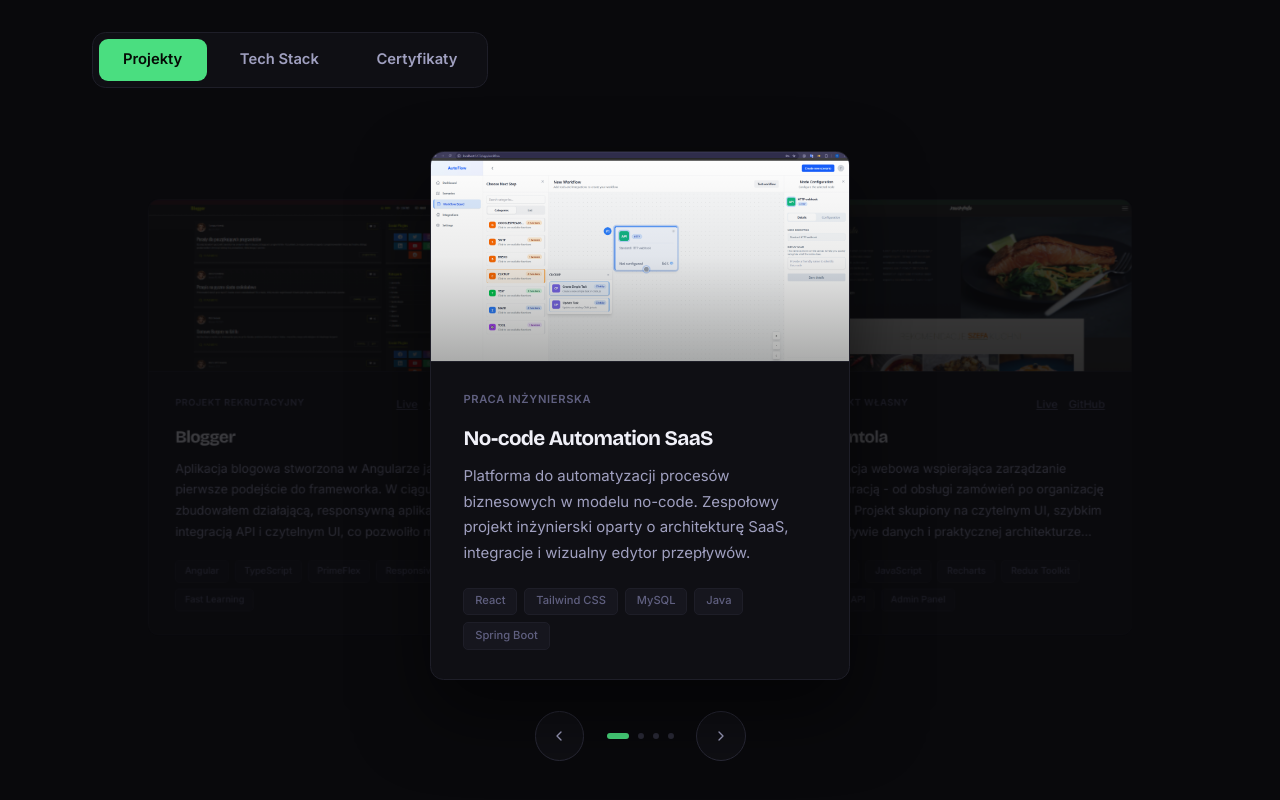
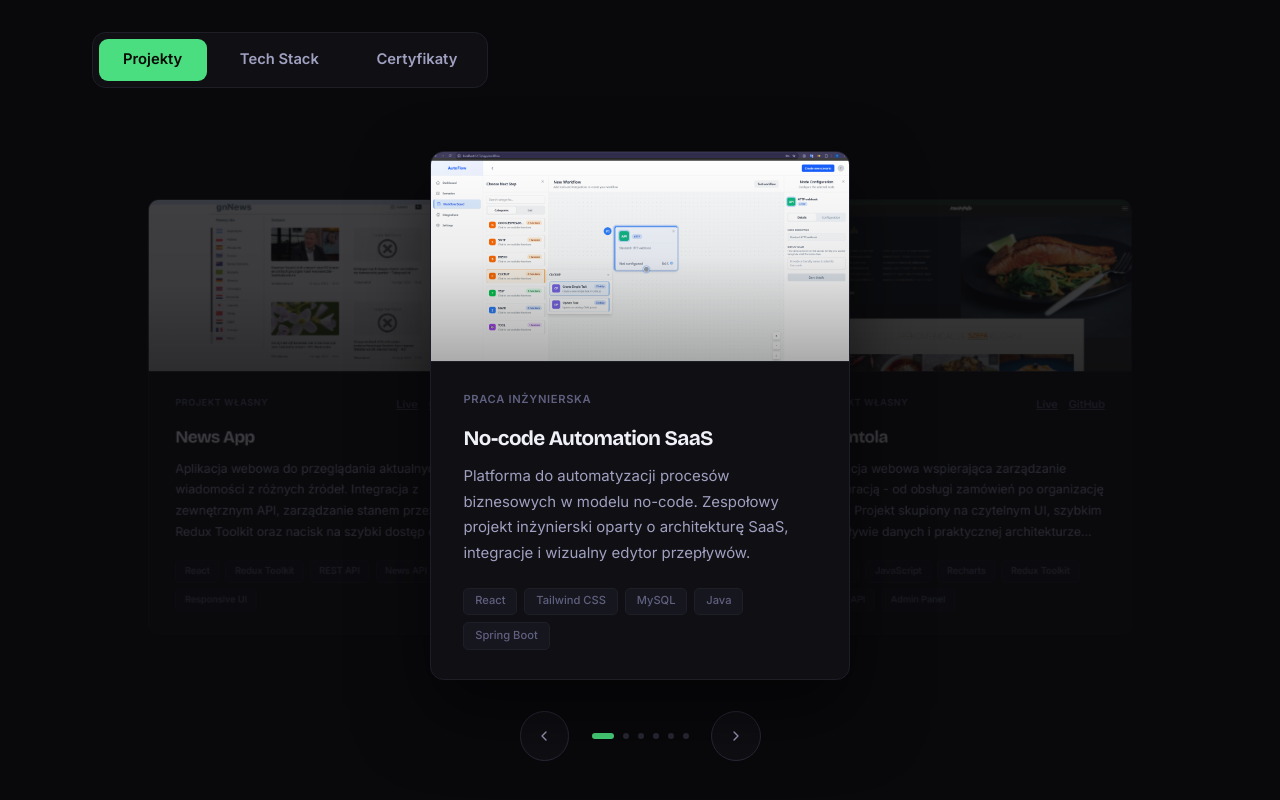
Before and after one commit to Vekaltor/portfolio, a React (Vite) app: page / in a window 1280 px wide. Shown: the part 2086-2886 px from the top of the page. Built offline with nearby package versions, Linux system fonts and the light colour scheme.

Commit message:
IMPLEMENTED new projects

```diff
--- a/src/constants/content.ts
+++ b/src/constants/content.ts
@@ -95,14 +95,21 @@ export const PROJECTS: Project[] = [
         previewSrc: '/ravintola-preview.png',
     },
     {
-        bg: 'rgba(37,99,235,.16)',
-        badgeKey: 'p3.b',
-        titleKey: 'p3.t',
-        descKey: 'p3.d',
-        chips: ['React', 'Redux Toolkit', 'REST API', 'News API', 'Responsive UI'],
-        github: 'https://github.com/Vekaltor/news-app',
-        previewSrc: '/news-app-preview.png',
-        live: 'https://vekaltor.github.io/news-app/en',
+        bg: 'rgba(124,58,237,.16)',
+        badgeKey: 'p5.b',
+        titleKey: 'p5.t',
+        descKey: 'p5.d',
+        chips: ['React', 'TypeScript', 'Socket.io', 'Redux Toolkit', 'MongoDB', 'Redis', 'styled-components'],
+        github: 'https://github.com/Vekaltor/react-chat',
+        previewSrc: '/react-chat-preview.png',
+    },
+    {
+        bg: 'rgba(124,58,237,.10)',
+        badgeKey: 'p6.b',
+        titleKey: 'p6.t',
+        descKey: 'p6.d',
+        chips: ['Node.js', 'Express', 'Socket.io', 'MongoDB', 'Redis', 'JWT', 'nodemailer'],
+        github: 'https://github.com/Vekaltor/react-chat-api',
     },
     {
         bg: 'rgba(225,29,72,.16)',
@@ -113,7 +120,17 @@ export const PROJECTS: Project[] = [
         github: 'https://github.com/Vekaltor/blogger',
         previewSrc: '/blogger-preview.png',
         live: 'https://vekaltor.github.io/blogger/',
-    }
+    },
+    {
+        bg: 'rgba(37,99,235,.16)',
+        badgeKey: 'p3.b',
+        titleKey: 'p3.t',
+        descKey: 'p3.d',
+        chips: ['React', 'Redux Toolkit', 'REST API', 'News API', 'Responsive UI'],
+        github: 'https://github.com/Vekaltor/news-app',
+        previewSrc: '/news-app-preview.png',
+        live: 'https://vekaltor.github.io/news-app/en',
+    },
 ]
 
 export const CERTS: Certificate[] = [
--- a/src/data/i18n.ts
+++ b/src/data/i18n.ts
@@ -13,6 +13,8 @@ export type TranslationKey =
     | 'p2.b' | 'p2.t' | 'p2.d'
     | 'p3.b' | 'p3.t' | 'p3.d'
     | 'p4.b' | 'p4.t' | 'p4.d'
+    | 'p5.b' | 'p5.t' | 'p5.d'
+    | 'p6.b' | 'p6.t' | 'p6.d'
     | 'chy.t' | 'chy.s' | 'chy.l'
     | 'cc1.t' | 'cc1.s' | 'cc2.t' | 'cc2.s' | 'cc3.t' | 'cc3.s' | 'ccl'
     | 'test.eyebrow' | 'test.title'
@@ -77,6 +79,12 @@ const pl: Translations = {
     'p4.b': 'Projekt rekrutacyjny',
     'p4.t': 'Blogger',
     'p4.d': 'Aplikacja blogowa stworzona w Angularze jako pierwsze podejście do frameworka. W ciągu 2 dni zbudowałem działającą, responsywną aplikację z integracją API i czytelnym UI, co pozwoliło mi szybko wejść w ekosystem Angulara i rozpocząć pracę komercyjną.',
+    'p5.b': 'Projekt własny',
+    'p5.t': 'React Chat',
+    'p5.d': 'Aplikacja do komunikacji między znajomymi inspirowana Facebookiem. Rejestracja i logowanie przez własne API, czat w czasie rzeczywistym przez Socket.io, lista znajomych ze statusami online. Dane przechowywane w MongoDB, wiadomości buforowane w Redis.',
+    'p6.b': 'Projekt własny',
+    'p6.t': 'React Chat API',
+    'p6.d': 'Backend dla aplikacji React Chat. REST API w Express z autoryzacją JWT (tokeny w httponly cookies), walidacją formularzy przez @hapi/joi, wysyłką maili aktywacyjnych przez nodemailer oraz komunikacją w czasie rzeczywistym przez Socket.io. Dane w MongoDB, i18next do internacjonalizacji odpowiedzi.',
     'chy.t': 'Finalista HackYeah 2024',
     'chy.s': 'Największy hackathon w Europie · projekt CountryBike. Praca zespołowa, kreatywność i kod w 24h.',
     'chy.l': 'Zobacz projekt',
@@ -170,6 +178,12 @@ const en: Translations = {
     'p4.b': 'Recruitment project',
     'p4.t': 'Blogger',
     'p4.d': 'A blog application built in Angular as my first exposure to the framework. Within 2 days I delivered a fully working, responsive app with API integration and clean UI, which helped me quickly onboard into Angular in a commercial environment.',
+    'p5.b': 'Personal project',
+    'p5.t': 'React Chat',
+    'p5.d': 'A real-time chat application inspired by Facebook. Features account registration with email activation, live messaging via Socket.io, friends list with online statuses, and a theme switcher. Data stored in MongoDB with Redis for message buffering.',
+    'p6.b': 'Personal project',
+    'p6.t': 'React Chat API',
+    'p6.d': 'Backend for the React Chat app. REST API built with Express featuring JWT auth (httponly cookies), form validation via @hapi/joi, activation emails via nodemailer, and real-time communication through Socket.io. Data stored in MongoDB with i18next for response internationalisation.',
     'chy.t': 'HackYeah 2024 Finalist',
     'chy.s': "Europe's largest hackathon · CountryBike project. Teamwork, creativity and code in 24h.",
     'chy.l': 'View project',
```
Also changed, not shown: public/react-chat-preview.png (added).
